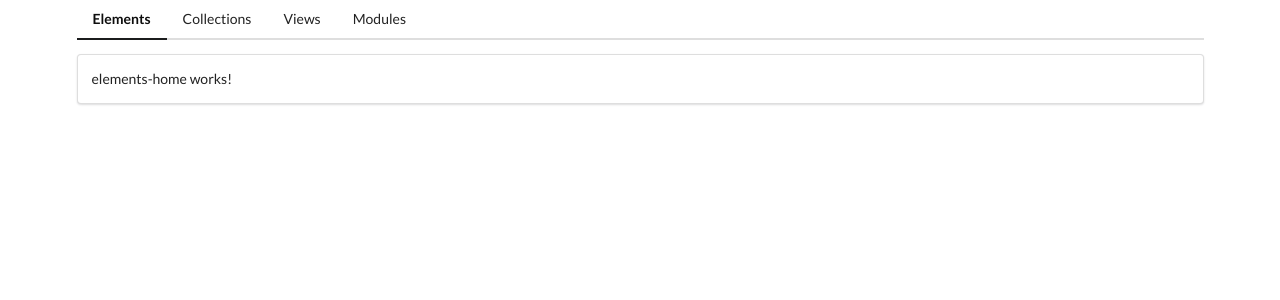
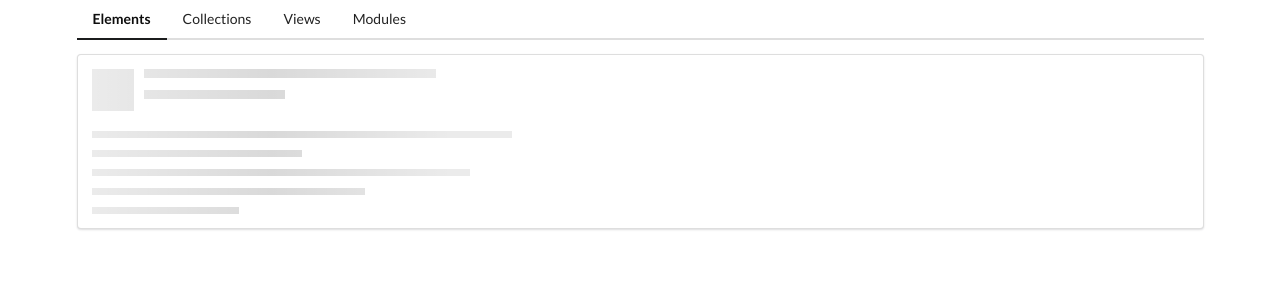
Before and after one commit to mstone89/angular_modules_app, an Angular app: page /elements in a window 1280 px wide. Shown: the top 300 px of the page. Built offline with nearby package versions, Linux system fonts and the light colour scheme.

Commit message:
Add header and lines input props to placeholder

```diff
--- a/src/app/elements/elements-home/elements-home.component.html
+++ b/src/app/elements/elements-home/elements-home.component.html
@@ -1 +1 @@
-<p>elements-home works!</p>
+<app-placeholder [header]="true"></app-placeholder>
--- a/src/app/elements/placeholder/placeholder.component.html
+++ b/src/app/elements/placeholder/placeholder.component.html
@@ -1 +1,13 @@
-<p>placeholder works!</p>
+<div class="ui placeholder">
+    <div *ngIf="header" class="image header">
+        <div class="line"></div>
+        <div class="line"></div>
+    </div>
+    <div class="paragraph">
+        <div class="line"></div>
+        <div class="line"></div>
+        <div class="line"></div>
+        <div class="line"></div>
+        <div class="line"></div>
+    </div>
+</div>
```
Also changed, not shown: src/app/elements/placeholder/placeholder.component.ts (+6 -5 lines).
